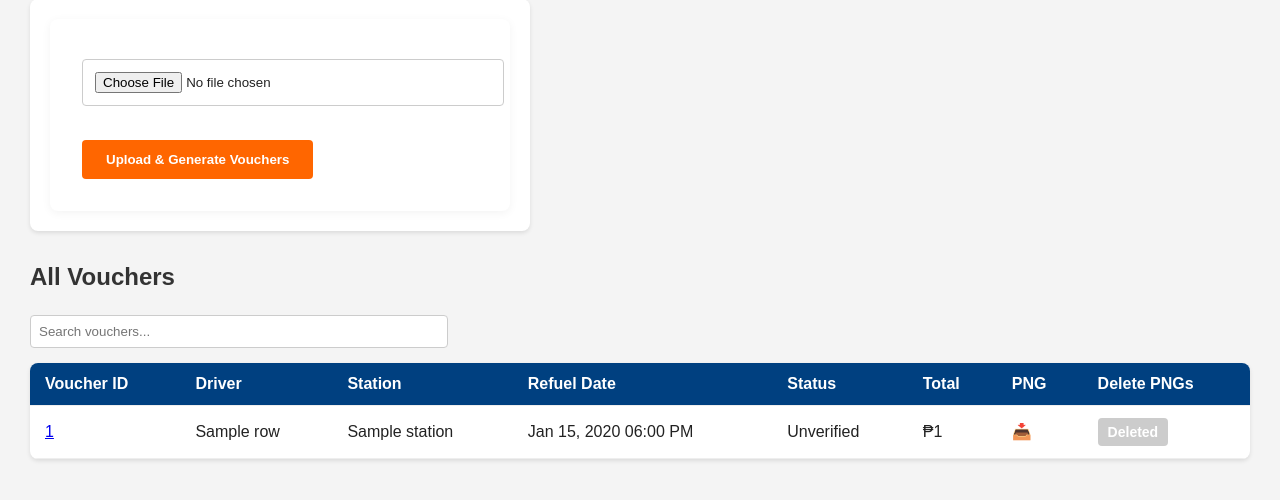
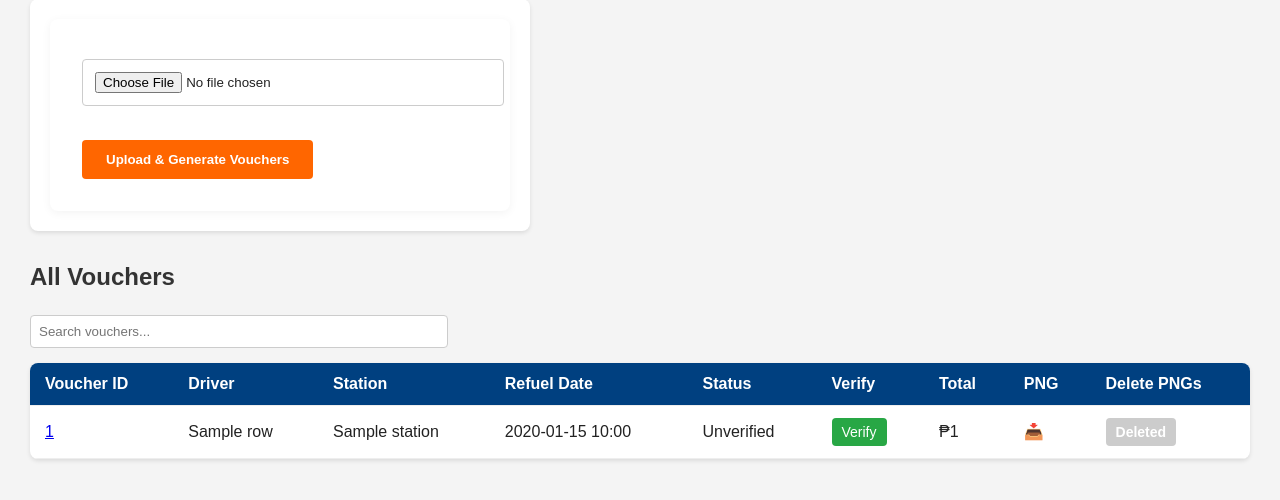
Before and after one commit to kayacohen/unifleet-v2-webapp, a Flask app: template templates/form.html in a window 1280 px wide. Shown: the part 186-686 px from the top of the page. Run offline with Flask 3, Linux system fonts and the light colour scheme; the template is opened without the code that fills it: most values are stand-ins (such as "Sample title", 1, 10 or a date in 2020).

Commit message:
Change #2: Add Verify button flow on /form + Manila time display for Refuel Date

```diff
--- a/main.py
+++ b/main.py
@@ -20,20 +20,52 @@ from discount_store import DiscountStore, DiscountValueError
 
 app = Flask(__name__)
 
-@app.template_filter('manila_time')
+@app.template_filter("manila_time")
 def manila_time_filter(value):
     """
-    Convert ISO-like string to Asia/Manila time and format.
+    Render a date/time value as Asia/Manila local time in 'YYYY-MM-DD HH:MM'.
+    Rules:
+      - If an ISO string has NO timezone (naive), treat it as Manila local.
+      - If an ISO string HAS a timezone/offset, convert to Manila.
+      - If it's a legacy short date like '7/19/25', show as-is.
     """
-    if not value or (isinstance(value, float) and pd.isna(value)):
-        return ""
+    if not value:
+        return "—"
+
+    s = str(value).strip()
+
+    # Legacy short dates like '7/19/25' -> don't try to convert
+    if "/" in s and len(s) <= 10:
+        return s
+
+    manila = pytz.timezone("Asia/Manila")
+
+    # Try ISO first
     try:
-        dt = datetime.fromisoformat(str(value))
+        # fromisoformat handles 'YYYY-MM-DD', 'YYYY-MM-DDTHH:MM[:SS][.ffffff][+/-HH:MM]'
+        dt = datetime.fromisoformat(s)
+        if dt.tzinfo is None:
+            # Treat browser-sent naive datetime as already in Manila local time
+            dt = manila.localize(dt)
+        else:
+            # Convert any aware datetime to Manila
+            dt = dt.astimezone(manila)
+        return dt.strftime("%Y-%m-%d %H:%M")
     except Exception:
-        return value  # fallback: show raw string
-    utc = pytz.utc.localize(dt)
-    manila = utc.astimezone(pytz.timezone("Asia/Manila"))
-    return manila.strftime("%b %d, %Y %I:%M %p")
+        pass
+
+    # Try generic pandas/strptime parsing as last resort
+    for fmt in ("%Y-%m-%d %H:%M:%S", "%Y-%m-%d", "%m/%d/%Y", "%m/%d/%y"):
+        try:
+            dt = datetime.strptime(s, fmt)
+            # Treat parsed naive values as Manila local too
+            dt = manila.localize(dt)
+            return dt.strftime("%Y-%m-%d %H:%M")
+        except Exception:
+            continue
+
+    # Fallback: show raw string if nothing matched
+    return s
 
 app.secret_key = 'your_secret_key_here'  # Required for flashing messages
 
@@ -155,7 +187,8 @@ def form():
     except Exception as e:
         print(f"⚠️ Error loading vouchers: {e}")
         vouchers = []
-    return render_template("form.html", today=date.today().isoformat(), vouchers=vouchers)
+    return render_template("form.html", today=date.today().isoformat(), vouchers=vouchers, ops_token=OPS_TOKEN)
+
 
 @app.route('/upload_csv', methods=['POST'])
 def upload_csv():
@@ -230,7 +263,10 @@ def ops_set_status(voucher_id, new_status):
         repo.set_status(voucher_id, new_status, "")
 
     append_audit("ops_set_status", voucher_id, prev, new_status, f"token_ok={int(bool(not OPS_TOKEN or request.args.get('token','')==OPS_TOKEN))}")
-    return redirect(f"/redeem/{voucher_id}")
+
+    # Redirect back to caller, defaulting to /form
+    next_url = request.args.get("next") or request.referrer or url_for("form")
+    return redirect(next_url)
 
 @app.route('/register', methods=['GET', 'POST'])
 def register():
--- a/templates/form.html
+++ b/templates/form.html
@@ -98,6 +98,20 @@
             cursor: not-allowed;
         }
 
+        .verify-button {
+            background-color: #28a745;
+            color: white;
+            border: none;
+            padding: 6px 10px;
+            border-radius: 4px;
+            cursor: pointer;
+            font-size: 14px;
+            text-decoration: none;
+        }
+        .verify-button:hover {
+            filter: brightness(0.95);
+        }
+
         td form {
             display: inline-block;
             margin: 0;
@@ -139,19 +153,39 @@
                 <th>Station</th>
                 <th>Refuel Date</th>
                 <th>Status</th>
+                <th>Verify</th>
                 <th>Total</th>
                 <th>PNG</th>
                 <th>Delete PNGs</th>
             </tr>
         </thead>
+
         <tbody>
             {% for row in vouchers %}
             <tr>
                 <td><a href="/redeem/{{ row['voucher_id'] }}" target="_blank">{{ row['voucher_id'] }}</a></td>
                 <td>{{ row['driver_name'] }}</td>
                 <td>{{ row['station'] }}</td>
-                <td>{{ row['expected_refill_date'] | manila_time }}</td>
+                <td>
+                  {% set ts = row.get('refuel_datetime') or row.get('expected_refill_date') or row.get('transaction_date') %}
+                  {{ ts|manila_time }}
+                </td>
                 <td>{{ row['status'] }}</td>
+
+                <!-- NEW: Verify action -->
+                <td>
+                    {% if row['status'] == 'Unverified' %}
+                        <a
+                          class="verify-button"
+                          href="/ops/voucher/{{ row['voucher_id'] }}/status/Unredeemed?next={{ url_for('form') }}{% if ops_token %}&token={{ ops_token }}{% endif %}">
+                          Verify
+                        </a>
+
+                    {% else %}
+                        <span style="color:#777;">—</span>
+                    {% endif %}
+                </td>
+
                 <td>₱{{ row['total_dispensed'] }}</td>
                 <td>
                     <a class="download-icon" href="/static/qr_codes/{{ row['voucher_id'] }}_Official.png" download>📥</a>
@@ -166,6 +200,7 @@
                     {% endif %}
                 </td>
             </tr>
+
             {% endfor %}
         </tbody>
     </table>
```
